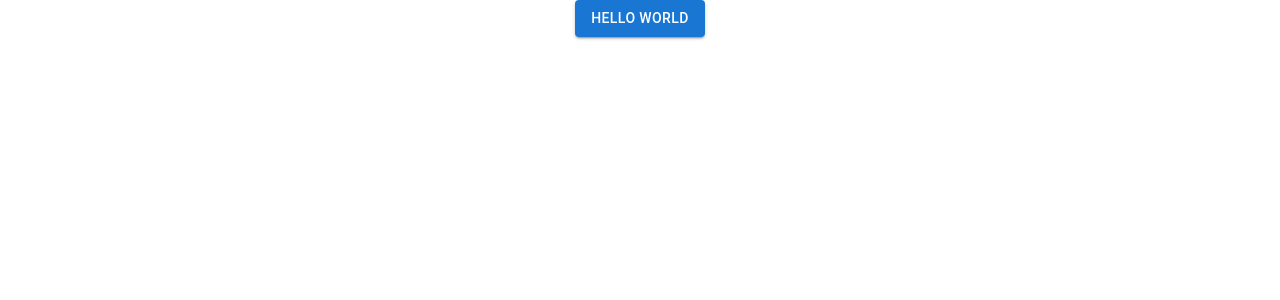
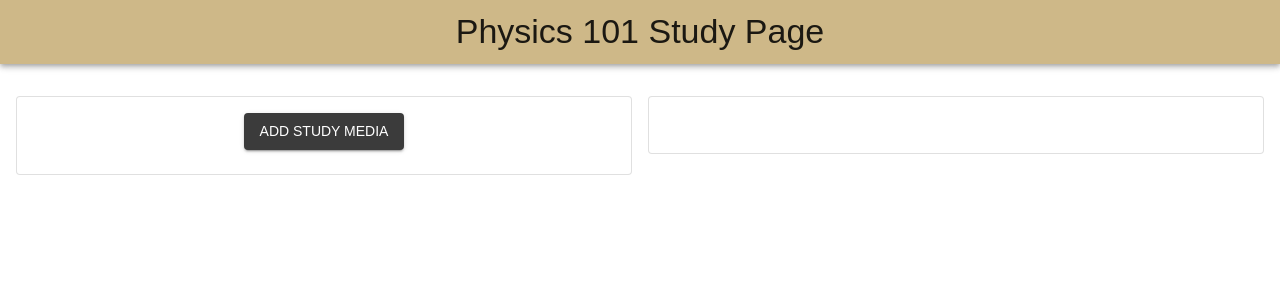
Before and after one commit to armank57/boilerboard, a React (Create React App) app in the folder frontend/: page / in a window 1280 px wide. Shown: the top 300 px of the page. Built offline with nearby package versions, Linux system fonts and the light colour scheme.

Commit message:
Added buttons and functionality to add text media locally.

```diff
--- a/frontend/src/StudyPage.js
+++ b/frontend/src/StudyPage.js
@@ -1,7 +1,7 @@
 import React, { useState } from 'react';
 import {
   InputLabel, FormControl, AppBar, Toolbar, Button, TextField, Select, MenuItem, Typography,
-  Box, Card, CardContent
+  Box, Card, CardContent, Grid, List, ListItem, ListItemText
 } from '@mui/material';
 
 import { createTheme, ThemeProvider } from '@mui/material/styles';
@@ -22,7 +22,73 @@ const theme = createTheme({
   });
 
 export default function StudyPage() {
+  const [text, setText] = useState('');
+  const [showBox, setShowBox] = useState(false);
+  const [stringList, setStringList] = useState([]);
+
+  const handleClick = () => {
+    setShowBox(true);
+  };
+
+  const handleSubmit = () => {
+    if (text.trim() !== '') {
+        setStringList([...stringList, text.trim()]);
+        setText('');
+      }
+  };
+
+  const handleTextChange = (event) => {
+    setText(event.target.value);
+  };
+
   return (
-    <Button variant="contained">Hello world</Button>
+    <ThemeProvider theme={theme}>
+        <AppBar position="static" color="secondary">
+        <Toolbar>
+          <Typography variant="h4" sx={{ flexGrow: 1 }}>
+            Physics 101 Study Page
+          </Typography>
+        </Toolbar>
+      </AppBar>
+      <Box sx={{ m: 2 }}>
+        <Grid container spacing={2}>
+            <Grid item xs={6}>
+                <Card variant="outlined" sx={{ my: 2 }}>
+                    <CardContent>
+                        <Button variant="contained" onClick={handleClick}>
+                            Add Study Media
+                        </Button>
+                        {showBox && (
+                            <Box mt={2}>
+                            <TextField
+                                label="Enter Text"
+                                variant="outlined"
+                                value={text}
+                                onChange={handleTextChange}
+                            />
+                                <Button variant="contained" onClick={handleSubmit}>
+                                    Submit
+                                </Button>
+                            </Box>
+                        )}
+                    </CardContent>
+                </Card>
+            </Grid>
+            <Grid item xs={6}>
+                <Card variant="outlined" sx={{ my: 2 }}>
+                    <CardContent>
+                        <List>
+                            {stringList.map((item, index) => (
+                                <ListItem key={index}>
+                                    <ListItemText primary={item} />
+                                </ListItem>
+                            ))}
+                        </List>
+                    </CardContent>
+                </Card>
+            </Grid>
+        </Grid>
+      </Box>
+    </ThemeProvider>
   );
 }
```
